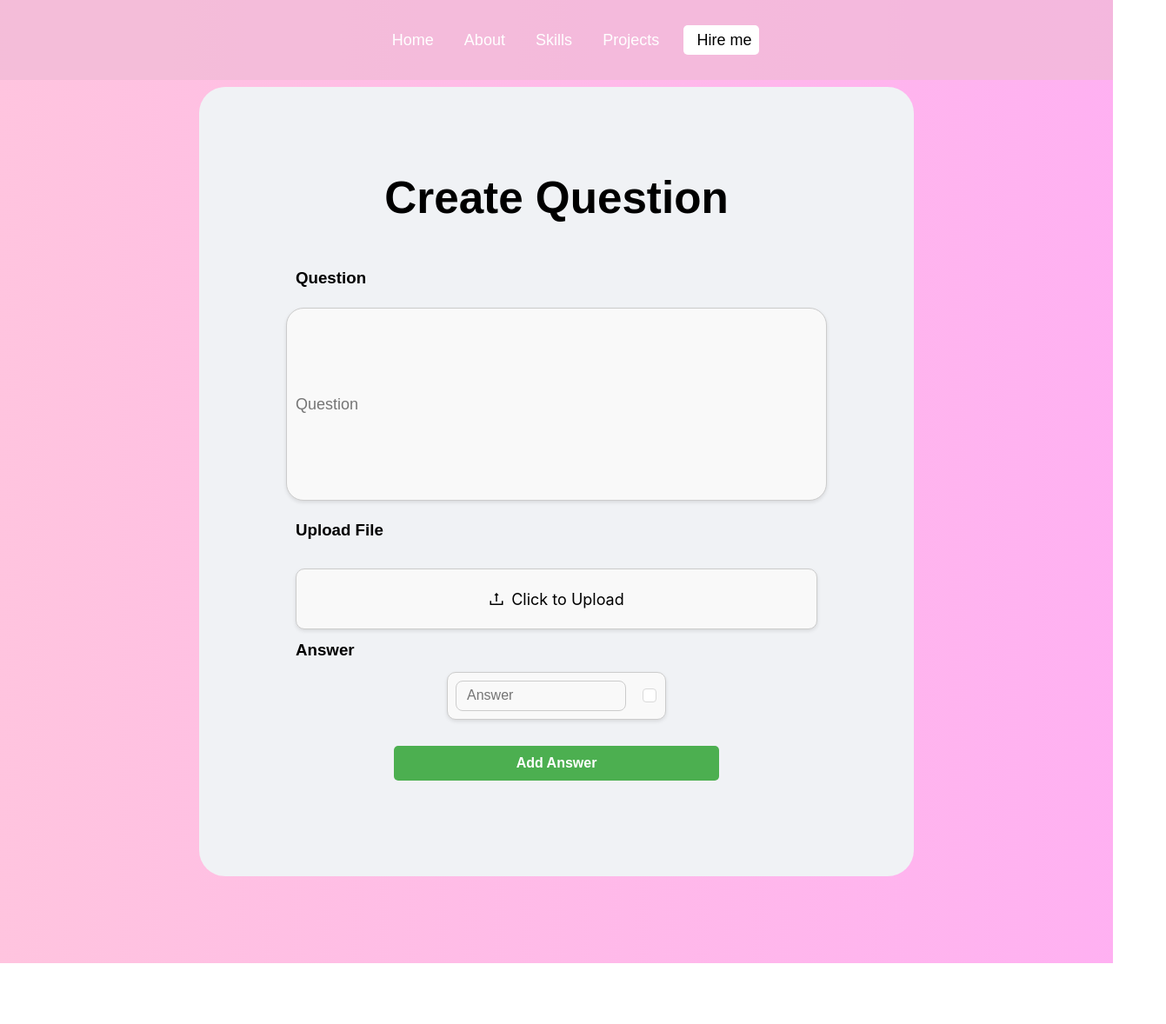
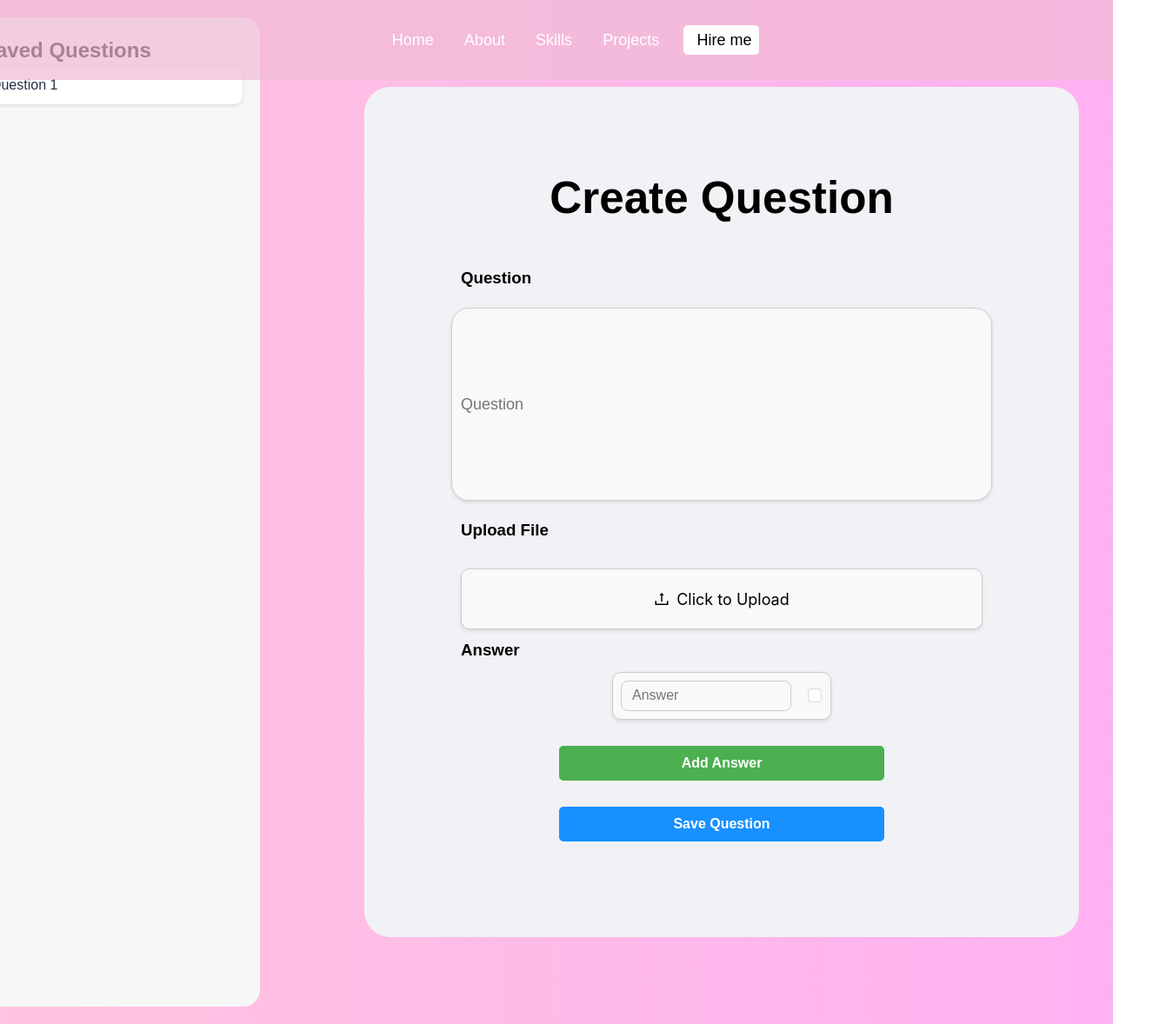
Before and after one commit to hiphucneh/FHoot_SWP391_FE, a React (Vite) app: page /createQ in a window 1280 px wide. Shown: the whole page at 87% size, 1341 px wide, since content can reach past the window. Before the commit the page ends 1108 px from the top, so only its background shows below. Built offline with nearby package versions, Linux system fonts and the light colour scheme.

Commit message:
Update CreateQuestionScreen.jsx: Add sidebar for saved questions and Save Question button

```diff
--- a/src/screens/CreateQuestionScreen.jsx
+++ b/src/screens/CreateQuestionScreen.jsx
@@ -4,14 +4,23 @@ import { UploadOutlined } from '@ant-design/icons';
 
 const CreateQuestion = () => {
     const [answers, setAnswers] = useState([{ id: '0', content: "", isAnswer: false }]);
+    const [question, setQuestion] = useState("");
+    const [savedQuestions, setSavedQuestions] = useState([]);
     const handleAddAnswer = () => {
         const newAnswer = {
-            id: Date.now(),  // Dùng timestamp làm id unique
-            content: "",
+            id: Date.now(),
+            content: '',
             isAnswer: false
+        }
+        setAnswers([...answers, newAnswer]);
+
+    }
+    const handleToggleCheckbox = (id, isChecked) => {
+        const updatedAnswers = answers.map(answer =>
+            answer.id === id ? { ...answer, isAnswer: isChecked } : answer
+        );
+        setAnswers(updatedAnswers);
     };
-        setAnswers([...answers, newAnswer]);
-    }
 
     const textInput = {
 
@@ -87,8 +96,34 @@ const CreateQuestion = () => {
         cursor: "pointer",
     };
     return (
+        <div>
+            <div style={{ display: "flex" }}>
+                <div style={{
+                    width: "300px",
+                    backgroundColor: "#f7f7f7",
+                    padding: "20px",
+                    borderRadius: "20px",
+                    margin: "20px"
+                }}>
+                    <h2 style={{ color: "black" }}>Saved Questions</h2>
+                    {/* Danh sách câu hỏi sẽ hiện ở đây */}
+                    <div style={{ display: "flex", flexDirection: "column", gap: "10px" }}>
+                        {/* Mỗi câu hỏi sẽ là 1 ô div */}
+                        <div style={{
+                            backgroundColor: "#ffffff",
+                            padding: "10px",
+                            borderRadius: "10px",
+                            boxShadow: "0 2px 4px rgba(0, 0, 0, 0.1)",
+                            cursor: "pointer"
+                        }}>
+                            Question 1
+                        </div>
 
+
+                    </div>
+                </div>
                 < div style={{ margin: "100px", padding: "50px", borderRadius: "30px", backgroundColor: "#f0f2f5" }}>
+
                     <form style={{ display: "flex", flexDirection: "column", alignItems: "center", padding: "50px" }}>
                         <h1 style={{ color: "black", marginBottom: "50px" }}>Create Question</h1>
                         <h3 style={headerStyle}>Question </h3>
@@ -178,7 +213,23 @@ const CreateQuestion = () => {
                                 border: "none",
                                 cursor: "pointer"
                             }}>Add Answer</button>
+                        <button
+                            type="button"
+                            style={{
+                                marginTop: "20px",
+                                padding: "10px 20px",
+                                borderRadius: "5px",
+                                backgroundColor: "#1890ff", // màu xanh khác với nút Add Answer
+                                color: "white",
+                                border: "none",
+                                cursor: "pointer"
+                            }}
+                        >
+                            Save Question
+                        </button>
                     </form >        </div >
+            </div>
+        </div>
 
     );
 
```
Lines whose indentation alone changed are shown as unchanged.
